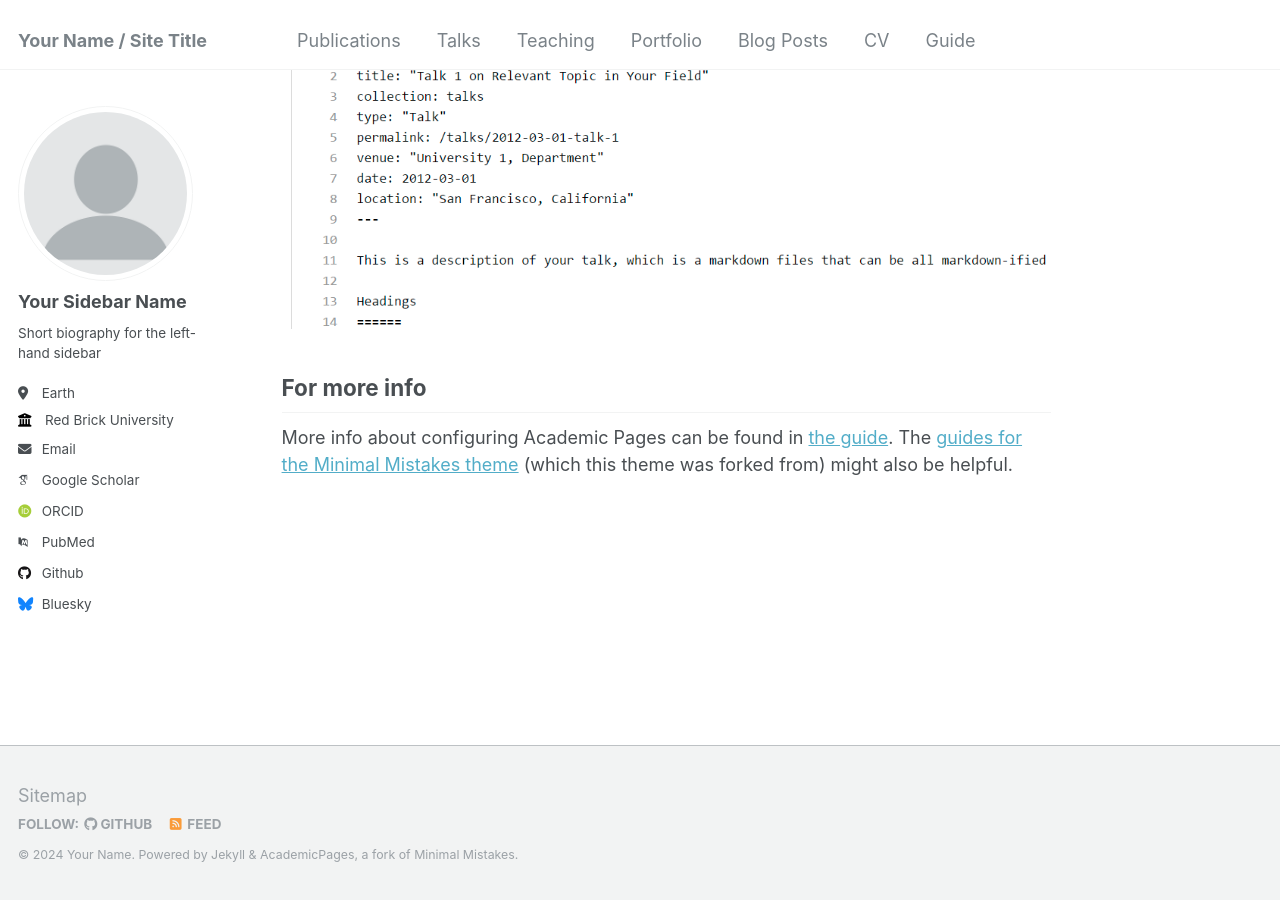
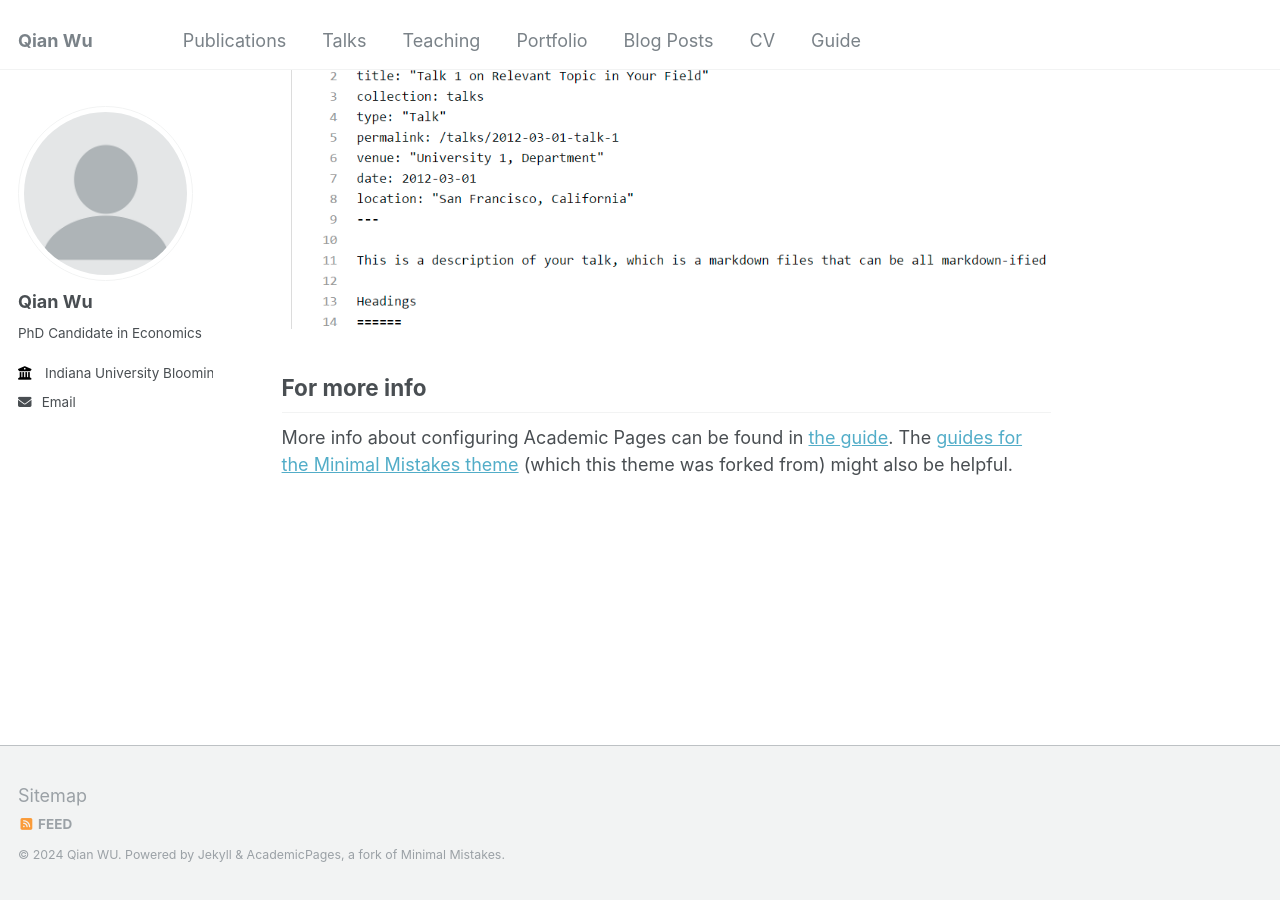
Before and after one commit to qianwu-ef/qianwu-ef.github.io, a Jekyll site: the page built from _pages/about.md, in a window 1280 px wide and 900 px high, scrolled down 2660 px. Built offline with Jekyll 4.4.1, drawn with Linux system fonts in a browser that asks for light colours; some web fonts are replaced.

Commit message:
Update _config.yml

```diff
--- a/_config.yml
+++ b/_config.yml
@@ -7,14 +7,14 @@
 # server process.
 
 # Basic Site Settings
-locale                   : "en-US"
-title                    : "Your Name / Site Title"
+locale                   :
+title                    : "Qian Wu"
 title_separator          : "-"
-name                     : &name "Your Name"
-description              : &description "personal description"
-url                      : https://academicpages.github.io # the base hostname & protocol for your site e.g. "https://mmistakes.github.io"
+name                     : &name "Qian WU"
+description              :
+URL                      : "https://qianwu-ef.github.io" # the base hostname & protocol for your site e.g. "https://mmistakes.github.io"
 baseurl                  : "" # the subpath of your site, e.g. "/blog"
-repository               : "academicpages/academicpages.github.io"
+repository               : "qianwu-ef/qianwu-ef.github.io"
 
 # Site Author - The following control what appear as part of the author content on the side bar.
 #               If a field is blank the icon and link will not appear, otherwise it will be shown.
@@ -22,33 +22,33 @@ repository               : "academicpages/academicpages.github.io"
 author:
   # Biographic information
   avatar           : "profile.png"
-  name             : "Your Sidebar Name"
+  name             : "Qian Wu"
   pronouns         : # example: "she/her"
-  bio              : "Short biography for the left-hand sidebar"
-  location         : "Earth"
-  employer         : "Red Brick University"
+  bio              : "PhD Candidate in Economics"
+  location         :
+  employer         : "Indiana University Bloomington"
   uri              : # URL
-  email            : "none@example.org"
+  email            : "qwu2@iu.edu"
 
   # Academic websites
   arxiv            : # URL - Update with the correct link to your profile
-  googlescholar    : "https://scholar.google.com/citations?user=PS_CX0AAAAAJ"
+  googlescholar    :
   impactstory      : # URL
-  orcid            : "http://orcid.org/yourorcidurl"
+  orcid            :
   semantic         : # URL
-  pubmed           : "https://www.ncbi.nlm.nih.gov/pubmed/?term=john+snow"
+  pubmed           :
   researchgate     : # URL
 
   # Repositories and software development
   bitbucket        : # Username - Update with your username on the site
   codepen          : # Username
   dribbble         : # Username
-  github           : "academicpages"
+  github           :
   kaggle           : # Username
   stackoverflow    : # User number or user number and name (i.e., use "1" or "1/jeff-atwood")
 
   # Social media
-  bluesky          : "bsky.app" # Replace this with you Bluesky username
+  bluesky          :  # Replace this with you Bluesky username
   facebook         : # Username
   flickr           : # Username
   foursquare       : # Username
```
